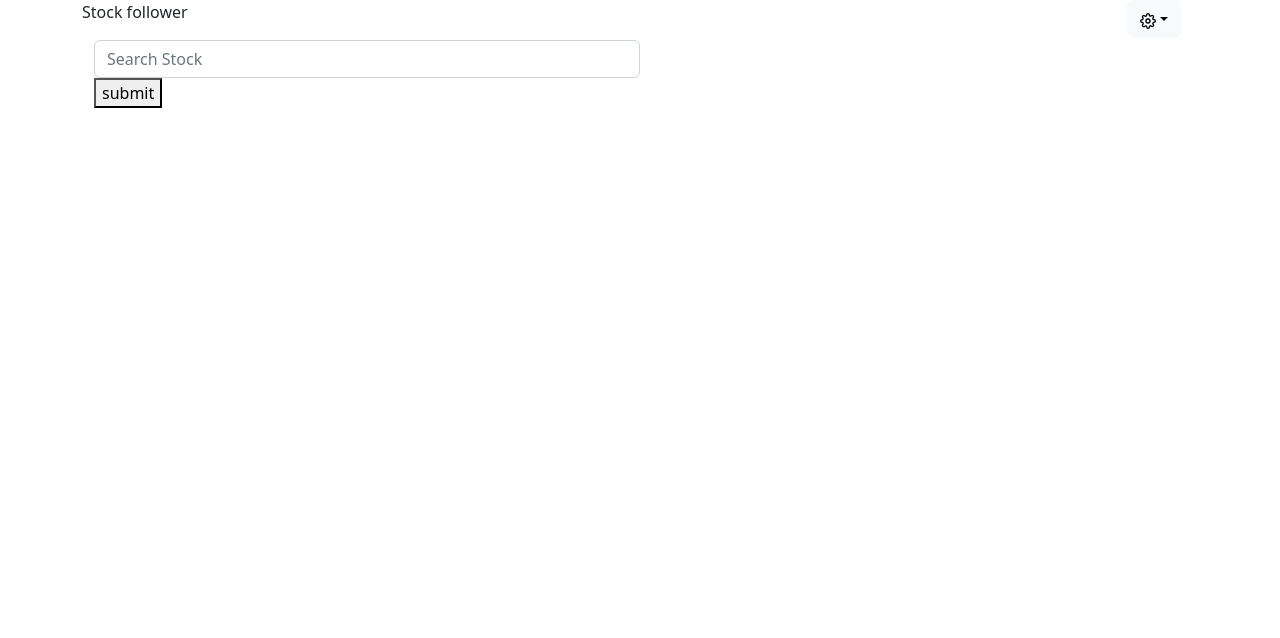
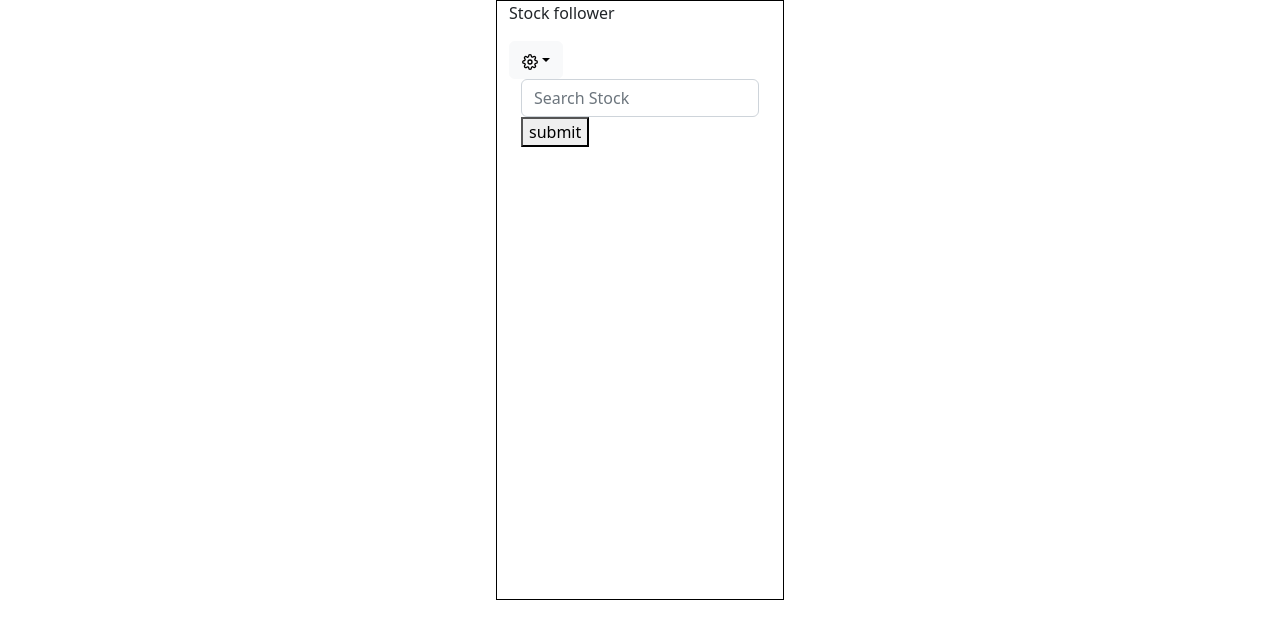
Before and after one commit to Smejia3409/stock-app, a React (Create React App) app in the folder frontend/: page / in a window 1280 px wide. Shown: the top 638 px of the page. Built offline with nearby package versions, Linux system fonts and the light colour scheme.

Commit message:
changed manisfest file for chrome extension

```diff
--- a/frontend/src/App.tsx
+++ b/frontend/src/App.tsx
@@ -7,6 +7,7 @@ import { getSymbolCookie } from "./cookies";
 
 import { FiSettings } from "react-icons/fi";
 import { Dropdown } from "react-bootstrap";
+import "./style/extension.css";
 
 function App() {
   // const [stock, setStock] = useState<String>("Googl");
@@ -35,10 +36,10 @@ function App() {
   }, []);
 
   return (
-    <div className="container">
+    <div className="container extension">
       <StockContext.Provider value={{ stock, setStock }}>
         <StockDetails.Provider value={{ stockDetails, setStockDetails }}>
-          <div className="row">
+          <div className="row w-100">
             <p className="col-11">Stock follower</p>
             {/* <button className="btn btn-light col-1">
               <FiSettings />
@@ -79,6 +80,7 @@ function App() {
           )}
 
           {stockDetails && stockDetails["Meta Data"] && (
+            <div className="">
               <Cards
                 symbol={stockDetails["Meta Data"]["2. Symbol"]}
                 date={stockDetails["Meta Data"]["3. Last Refreshed"]}
@@ -98,6 +100,7 @@ function App() {
                   ]["3. low"]
                 }
               />
+            </div>
           )}
 
           {/* <p>hello, {state?.keyword}</p> */}
--- a/frontend/src/Cards.tsx
+++ b/frontend/src/Cards.tsx
@@ -15,20 +15,17 @@ const Cards = (props: {
   return (
     <Card style={{ width: "18rem" }}>
       <Card.Body>
-        <div className="d-flex w-100 border border-danger">
-          <Card.Title>{props.symbol}</Card.Title>
-          <div className="">
+        <div className="row ">
+          <Card.Title className="col-10">{props.symbol}</Card.Title>
           <button
-              className="btn btn-success"
+            className="btn btn-success col-2 "
             onClick={() => {
               console.log(props.symbol);
               addSymbol(props.symbol);
             }}
           >
-              {" "}
             <AiOutlinePlus />
           </button>
-          </div>
         </div>
         <Card.Text>
           <span>Last Refreshed</span> <br />
--- a/frontend/src/SearchBar.tsx
+++ b/frontend/src/SearchBar.tsx
@@ -55,7 +55,7 @@ const SearchBar = () => {
 
   return (
     <div className="container">
-      <Form style={{ width: "50%" }} onSubmit={findStock}>
+      <Form style={{ width: "100%" }} onSubmit={findStock}>
         <Form.Group>
           <Form.Control
             onChange={(e) => {
--- /dev/null
+++ b/frontend/src/style/extension.css
@@ -0,0 +1,8 @@
+* {
+}
+
+.extension {
+  width: 18rem;
+  height: 600px;
+  border: 1px solid black;
+}
```
Also changed, not shown: frontend/public/manifest.json. Lines whose indentation alone changed are shown as unchanged.
